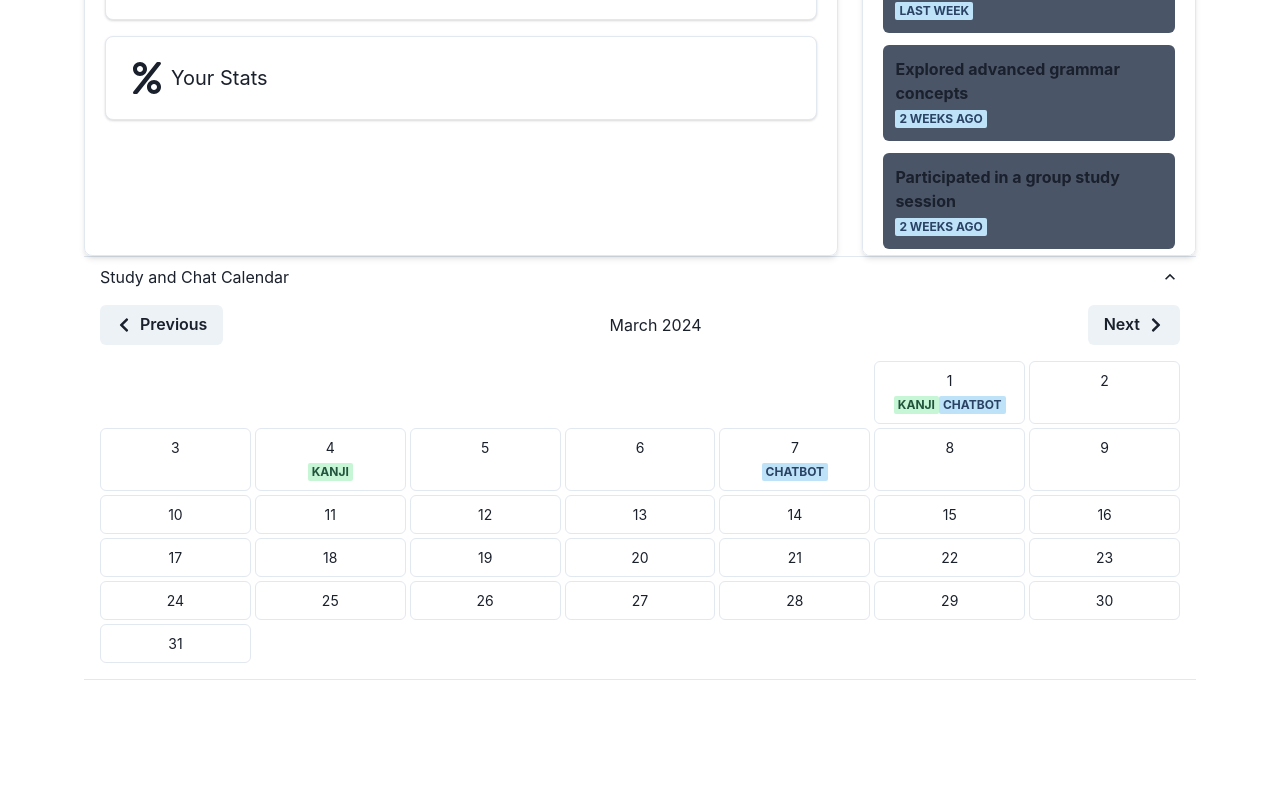
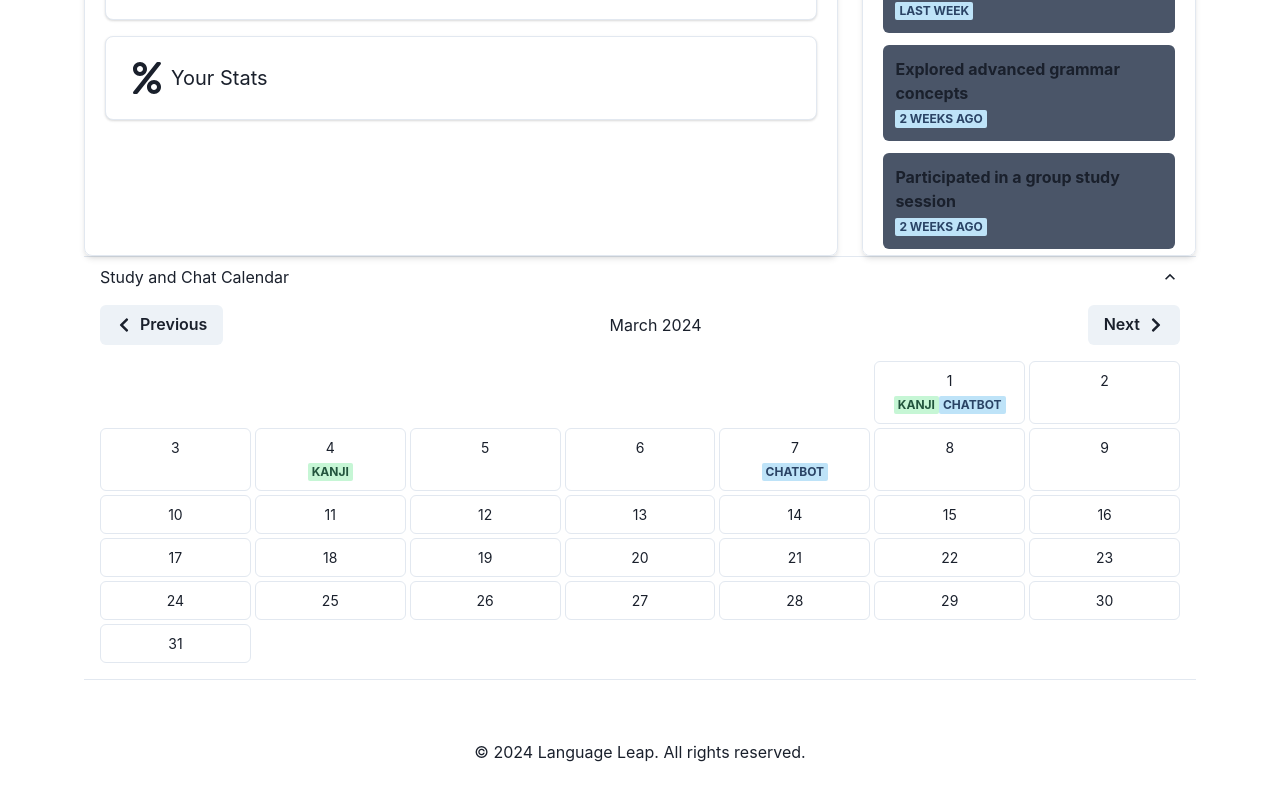
Before and after one commit to bobcat4848/languagelearning, a Next.js app: page /dashboard in a window 1280 px wide. Shown: the part 636-1436 px from the top of the page. Before the commit the page ends 1336 px from the top, so only its background shows below. Built offline with nearby package versions, Linux system fonts and the light colour scheme; no server answers.

Commit message:
add copyright to bottom of page

```diff
--- a/src/app/dashboard/page.js
+++ b/src/app/dashboard/page.js
@@ -225,6 +225,10 @@ export default function Dashboard() {
           </AccordionItem>
         </Accordion>
     </Container>
+
+    <Box as="footer" py={10}>
+    <Text align="center">&copy; {new Date().getFullYear()} Language Leap. All rights reserved.</Text>
+    </Box>
     </>
   );
 }
```
